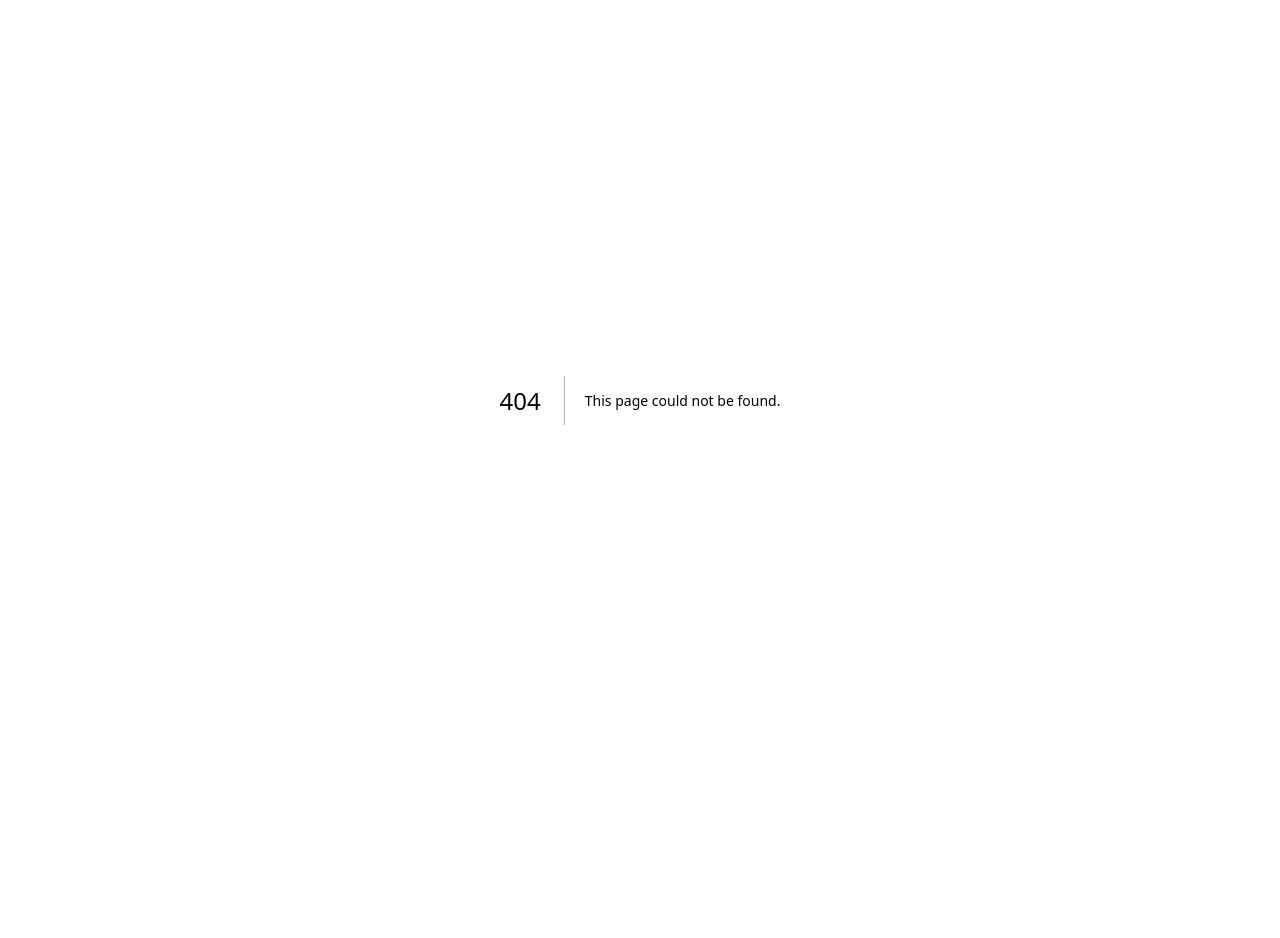
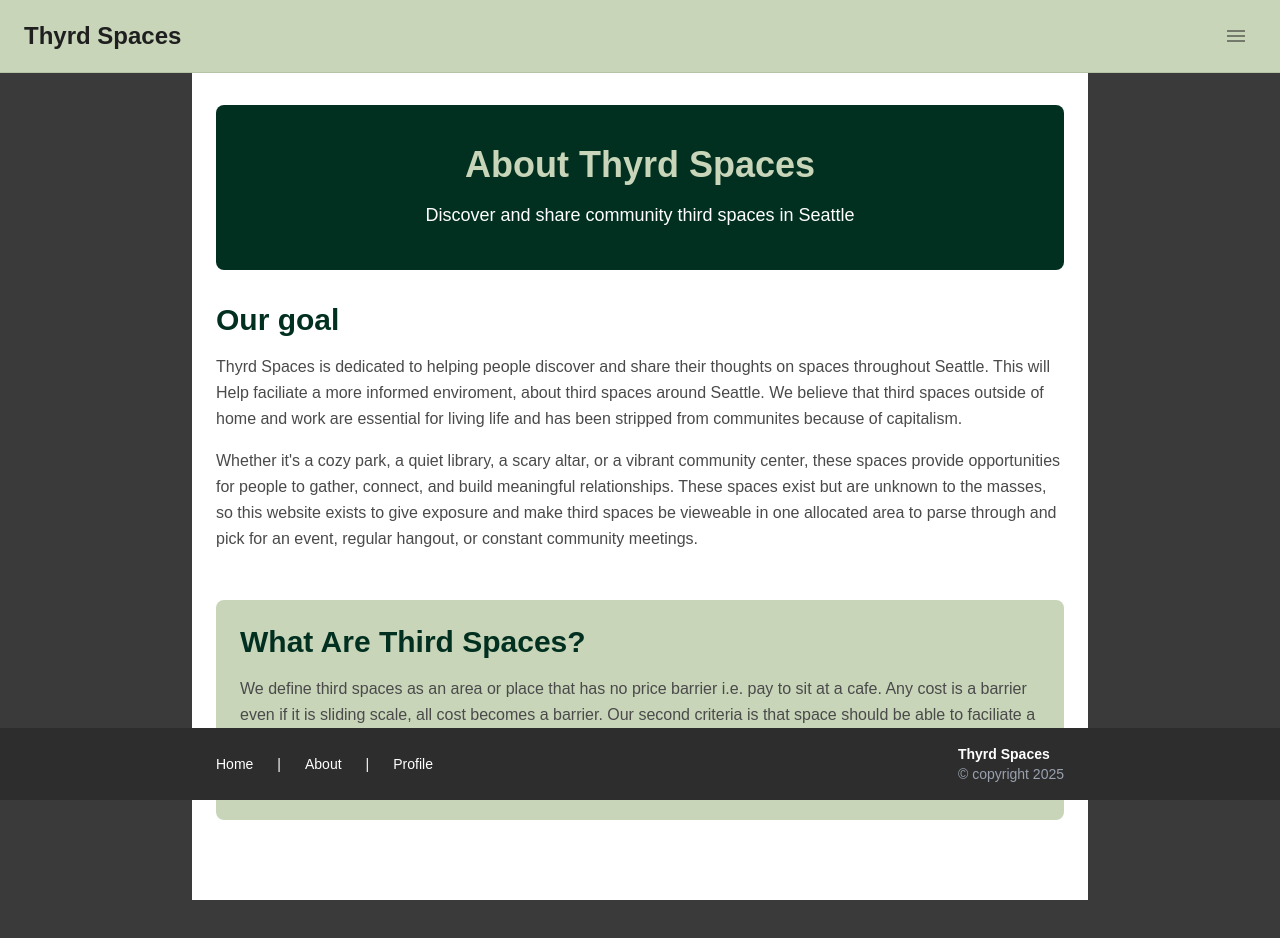
Before and after one commit to Asad-Jaffery/third-space, a Next.js app in the folder frontend/: page /about in a window 1280 px wide. Before the commit this address had no page. Shown: the top 938 px of the page. Before the commit the page ends 800 px from the top, so only its background shows below. Built offline with nearby package versions, Linux system fonts and the light colour scheme.

Commit message:
feat: about page

```diff
--- /dev/null
+++ b/frontend/app/about/page.js
@@ -0,0 +1,53 @@
+"use client";
+
+import SiteHeader from "../components/SiteHeader";
+import SiteFooter from "../components/SiteFooter";
+
+export default function About() {
+  return (
+    <div className="min-h-screen bg-[#3a3a3a]">
+      <SiteHeader />
+
+      <main className="bg-white max-w-4xl mx-auto min-h-screen px-6 py-8">
+        <div className="bg-[#023020] rounded-lg px-8 py-10 mb-8 text-center">
+          <h1 className="text-4xl font-bold text-[#c8d5b9] mb-4">
+            About Thyrd Spaces
+          </h1>
+          <p className="text-lg text-[#FFFFFF] leading-relaxed">
+            Discover and share community third spaces in Seattle
+          </p>
+        </div>
+
+        <section className="mb-12">
+          <h2 className="text-3xl font-bold text-[#023020] mb-4">Our goal</h2>
+          <p className="text-base text-[#4a4a4a] leading-relaxed mb-4">
+            Thyrd Spaces is dedicated to helping people discover and share their thoughts on spaces throughout Seattle. This will
+            Help faciliate a more informed enviroment, about third spaces around Seattle.
+            We believe that third spaces outside of home and work are essential for living life and has been stripped from communites because
+            of capitalism.
+          </p>
+          <p className="text-base text-[#4a4a4a] leading-relaxed">
+            Whether it's a cozy park, a quiet library, a scary altar, or a vibrant community center,
+            these spaces provide opportunities for people to gather, connect, and build meaningful relationships.
+            These spaces exist but are unknown to the masses, so this website exists to give exposure
+            and make third spaces be vieweable in one allocated area to parse through and pick for an event,
+            regular hangout, or constant community meetings.
+          </p>
+        </section>
+
+        <section className="mb-12 bg-[#c8d5b9] rounded-lg p-6">
+          <h2 className="text-3xl font-bold text-[#023020] mb-4">
+            What Are Third Spaces?
+          </h2>
+          <p className="text-base text-[#4a4a4a] leading-relaxed mb-4">
+            We define third spaces as an area or place that has no price barrier i.e. pay to sit at a cafe. Any cost is a barrier even if
+            it is sliding scale, all cost becomes a barrier. Our second criteria is that space should be able to faciliate a group existing in
+            that area, i.e. a space could be free, but theres a lot of cops nearby and therefore the existing of people in that space cannot be.
+          </p>
+        </section>
+      </main>
+
+      <SiteFooter />
+    </div>
+  );
+}
```
